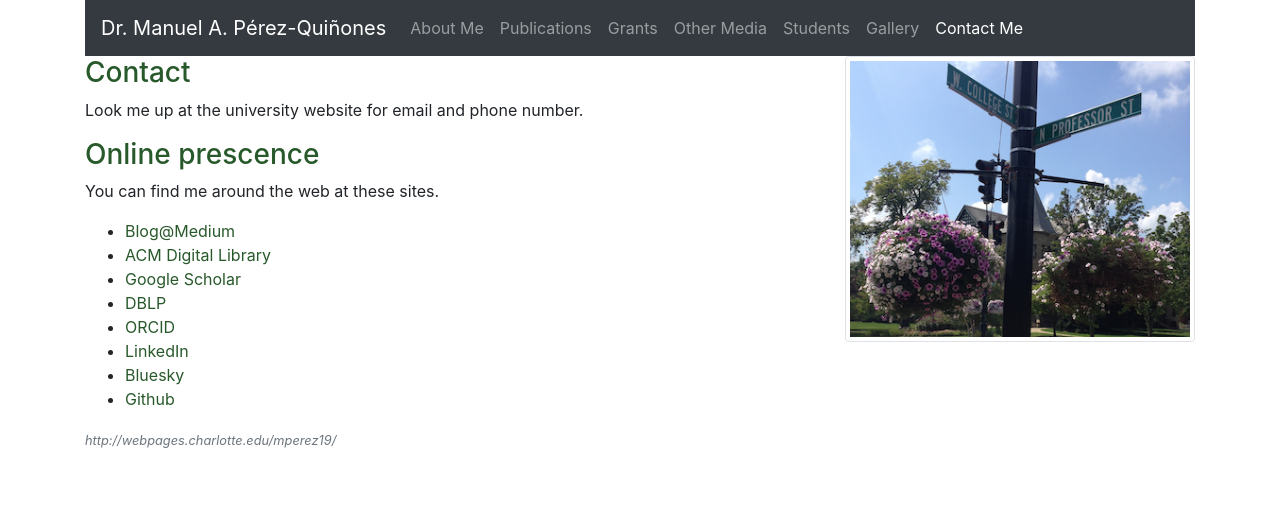
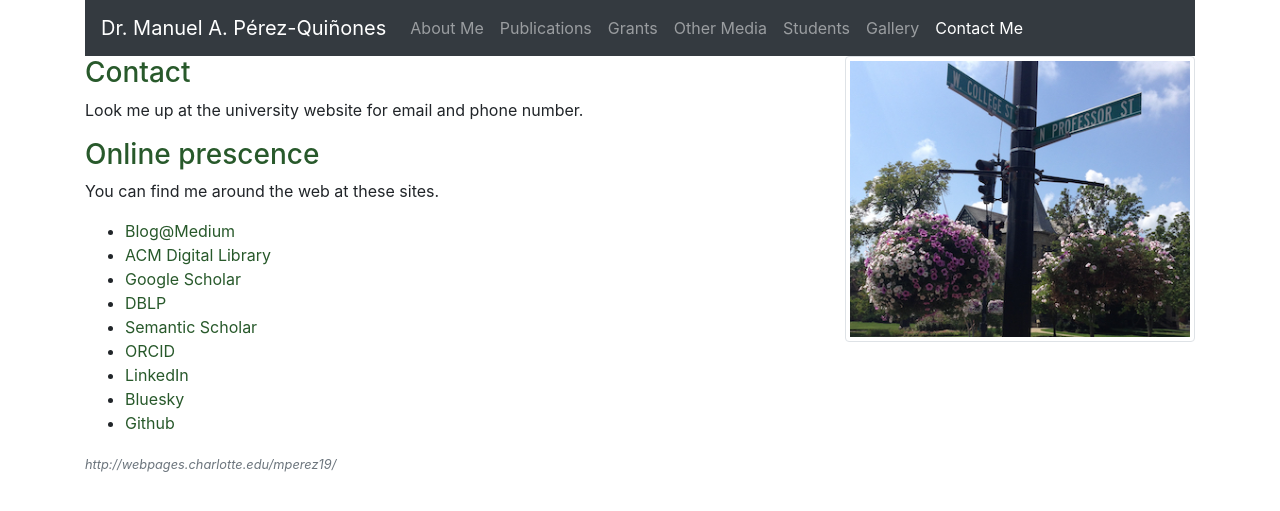
Before and after one commit to mapq/mapq.github.io, a Jekyll site: the page built from contactme.html, in a window 1280 px wide. Shown: the top 511 px of the page. Built offline with Jekyll 4.4.1, drawn with Linux system fonts in a browser that asks for light colours.

Commit message:
Updated Contact page
Added link to Semantic Scholar for my personal page.

```diff
--- a/contactme.html
+++ b/contactme.html
@@ -16,6 +16,8 @@ title: Contact Me
       <li><a href="http://dl.acm.org/author_page.cfm?id=81100175306">ACM Digital Library</a></li>
       <li><a href="http://scholar.google.com/citations?user=ZiR4ZnEAAAAJ&hl=en">Google Scholar</a></li>
       <li><a href="https://dblp.org/pid/61/3558.html">DBLP</a></li>
+      <li><a href="  link: https://www.semanticscholar.org/author/Manuel-A.-P%C3%A9rez-Qui%C3%B1ones/1398387937
+">Semantic Scholar</a></li>
       <li><a href="https://orcid.org/0000-0003-1786-203X">ORCID</a></li>
       <li><a href="http://www.linkedin.com/in/manuelperezquinones/">LinkedIn</a></li>
       <!-- <li><a href="https://twitter.com/@mapq">Twitter</a></li> -->
```
Also changed, not shown: Gemfile.lock, assets/wordcloud-ellipse.png (added), 1 other file.
